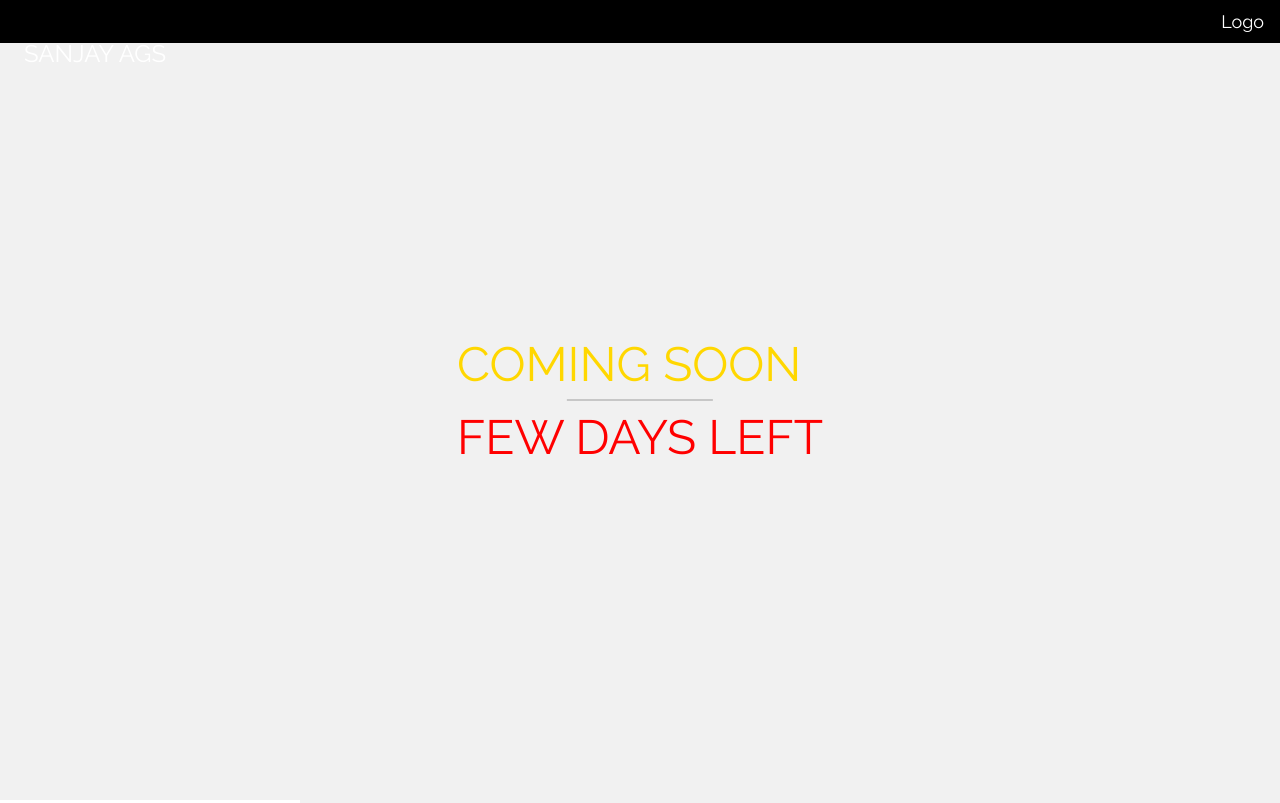
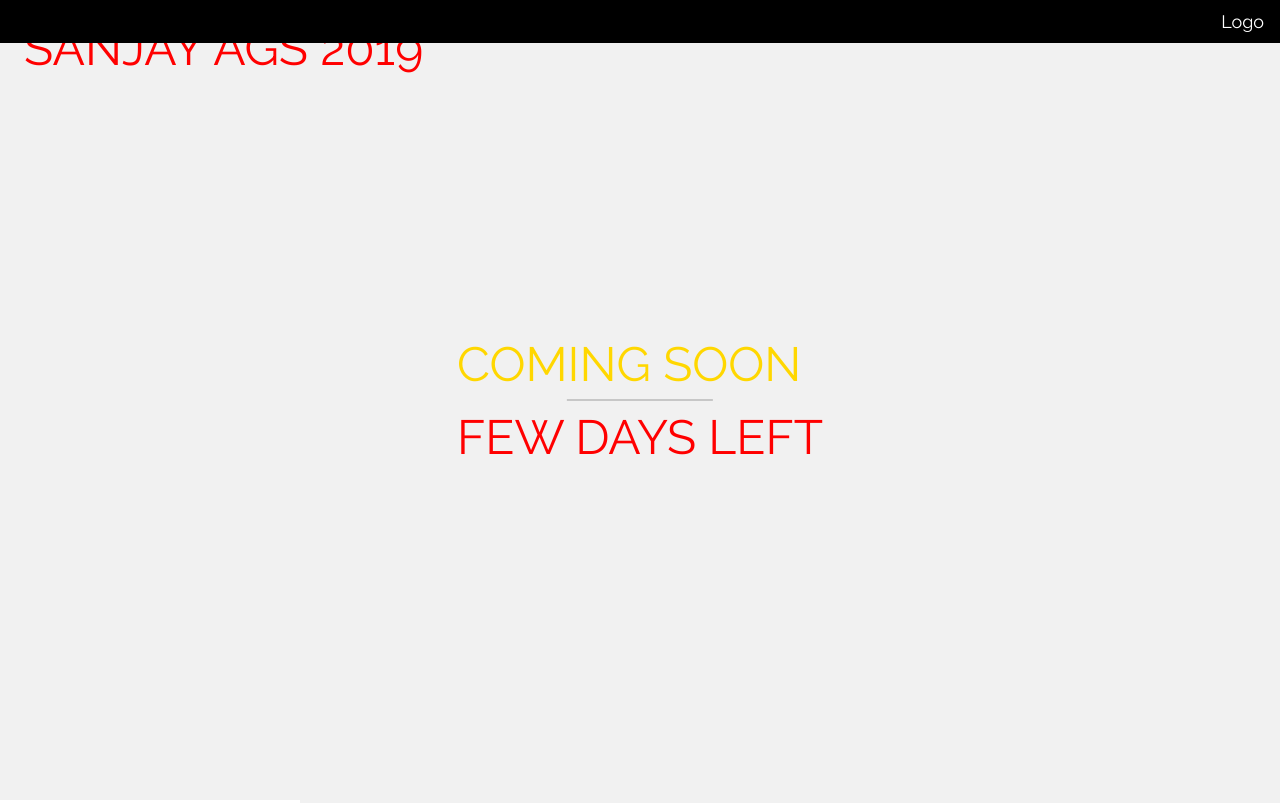
Before and after one commit to sanjay7ags/sanjay7ags.github.io, a plain HTML site: page index.html in a window 1280 px wide. Shown: the top 803 px of the page. Drawn offline with nearby package versions, Linux system fonts and the light colour scheme.

Commit message:
Update index.html

```diff
--- a/index.html
+++ b/index.html
@@ -20,7 +20,7 @@ body, html {height: 100%}
 
 <div class="bgimg w3-display-container w3-animate-opacity w3-text-white">
   <div class="w3-display-topleft w3-padding-large w3-xlarge">
-    <P>SANJAY AGS</P>
+    <font color="red" font size="16">SANJAY AGS 2019</font>
 
   </div>
   <div class="w3-display-middle">
```
